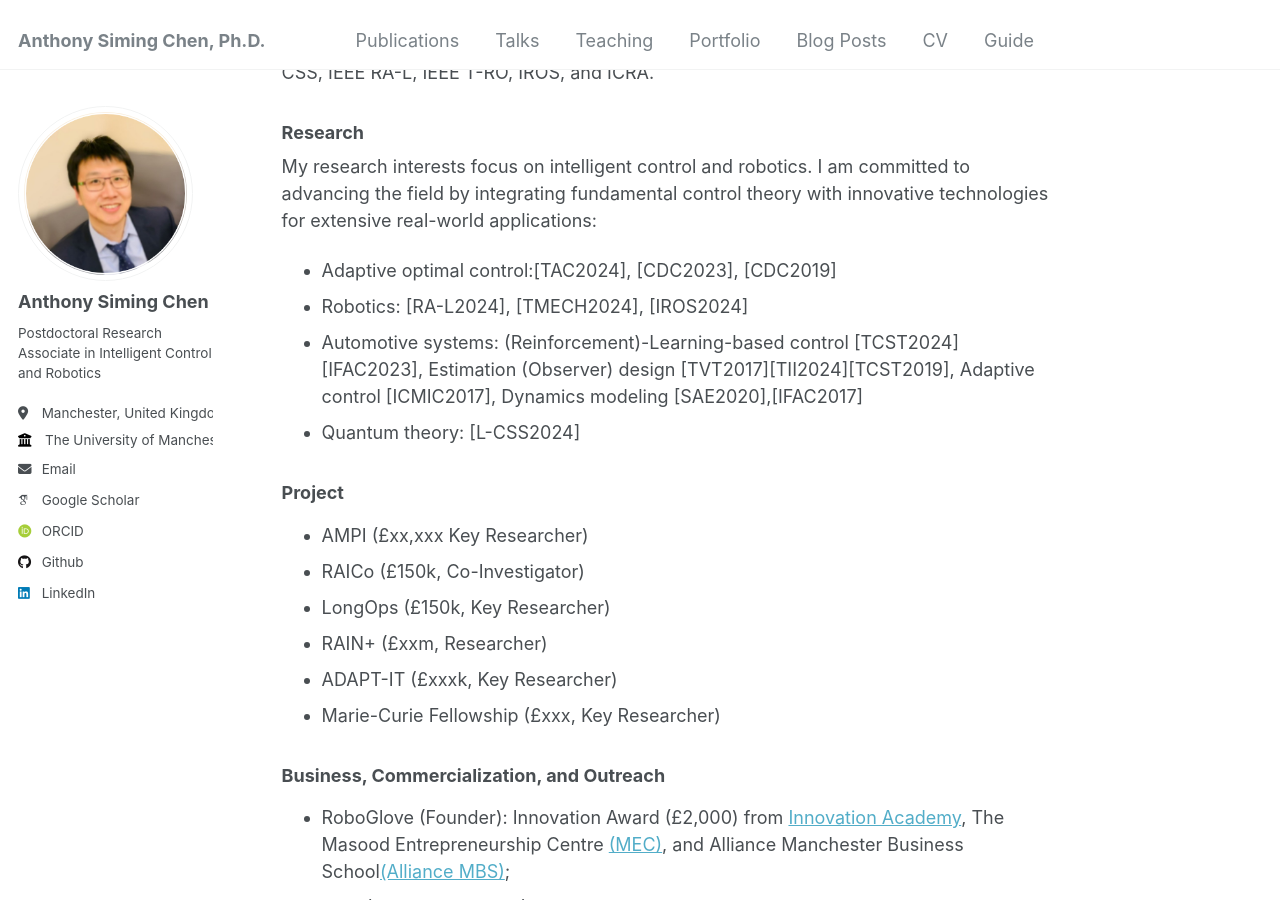
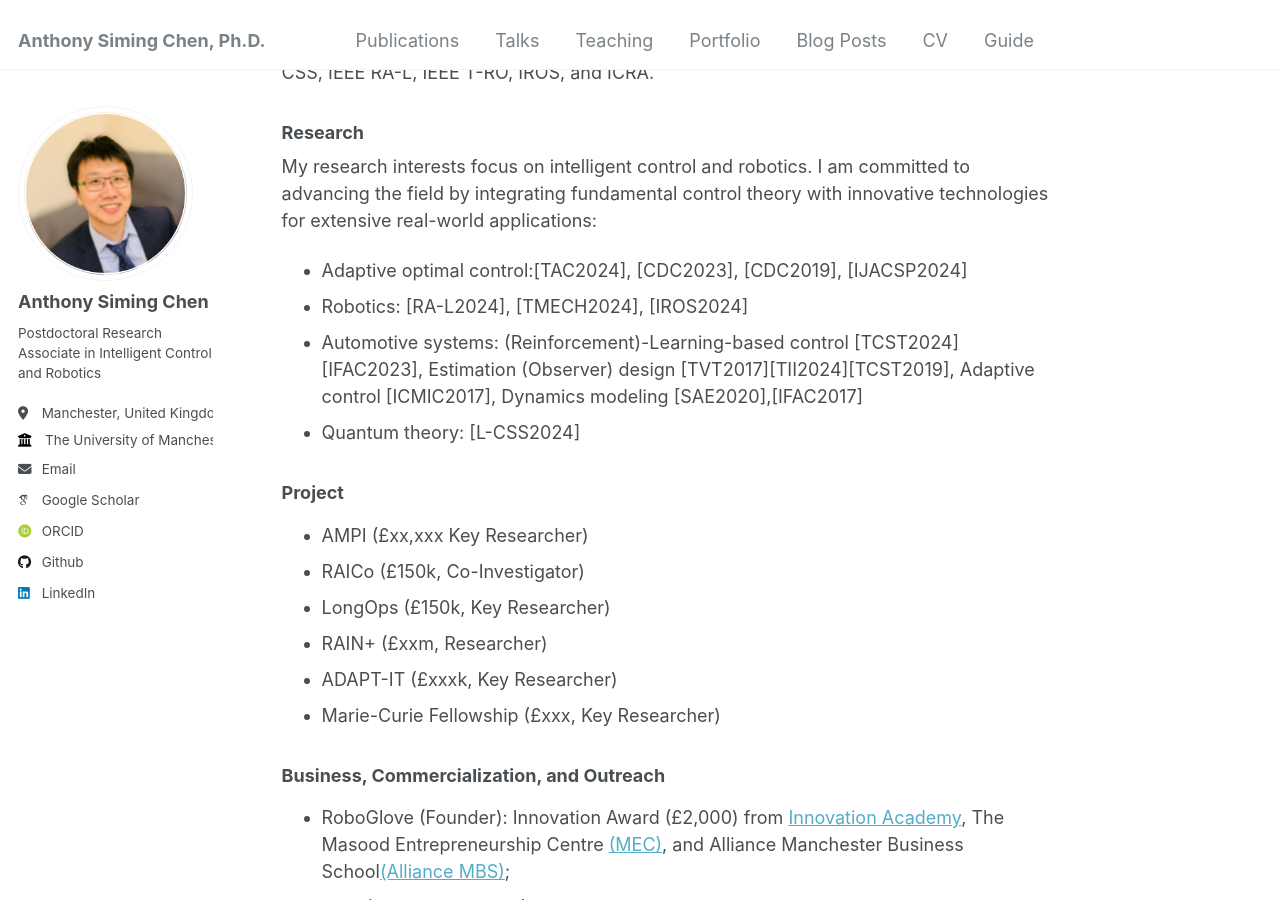
Before and after one commit to Anthony-S-Chen/Anthony-S-Chen.github.io, a Jekyll site: the page built from _pages/about.md, in a window 1280 px wide and 900 px high, scrolled down 433 px. Built offline with Jekyll 4.4.1, drawn with Linux system fonts in a browser that asks for light colours; some web fonts are replaced.

Commit message:
Update about.md

```diff
--- a/_pages/about.md
+++ b/_pages/about.md
@@ -16,7 +16,7 @@ I am an IEEE member of the Control Systems Society [(CSS)](https://www.ieeecss.o
 ### Research
 
 My research interests focus on intelligent control and robotics. I am committed to advancing the field by integrating fundamental control theory with innovative technologies for extensive real-world applications:
-- Adaptive optimal control:[TAC2024], [CDC2023], [CDC2019]
+- Adaptive optimal control:[TAC2024], [CDC2023], [CDC2019], [IJACSP2024]
 - Robotics: [RA-L2024], [TMECH2024], [IROS2024]
 - Automotive systems: (Reinforcement)-Learning-based control [TCST2024][IFAC2023], Estimation (Observer) design [TVT2017][TII2024][TCST2019], Adaptive control [ICMIC2017], Dynamics modeling [SAE2020],[IFAC2017]
 - Quantum theory: [L-CSS2024]
```
